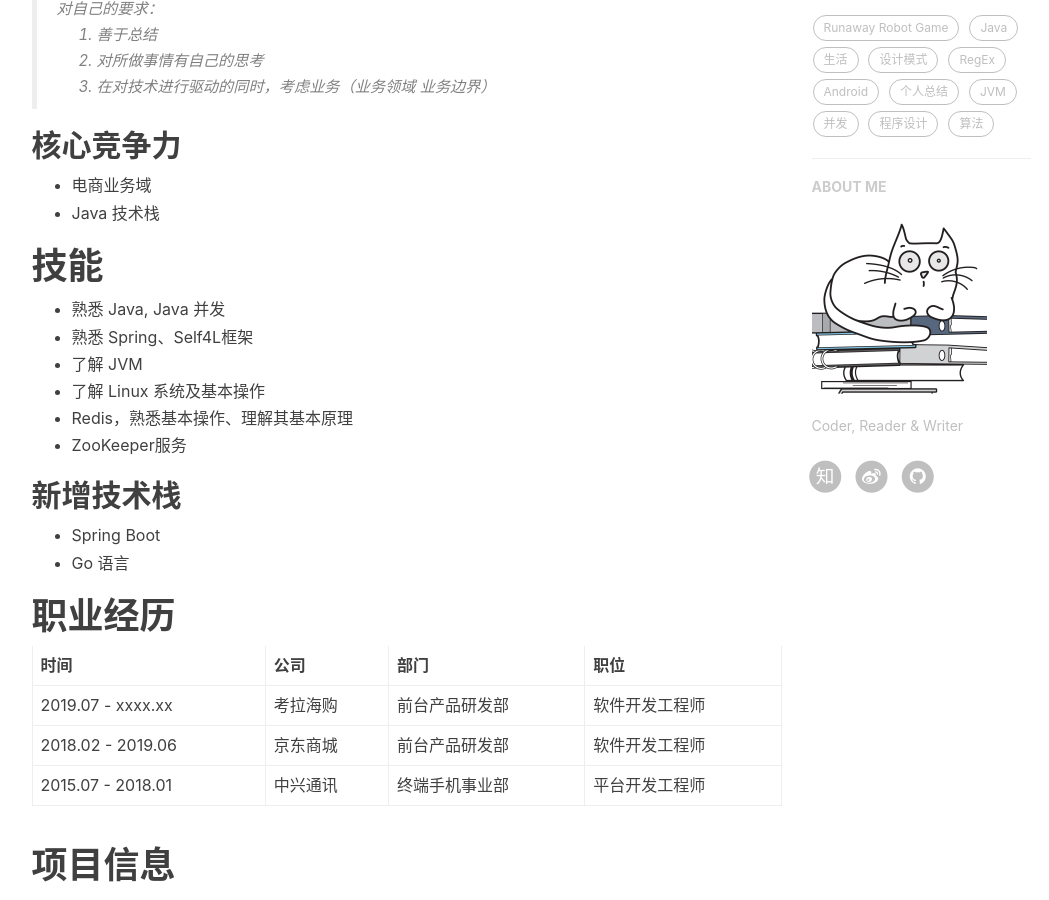
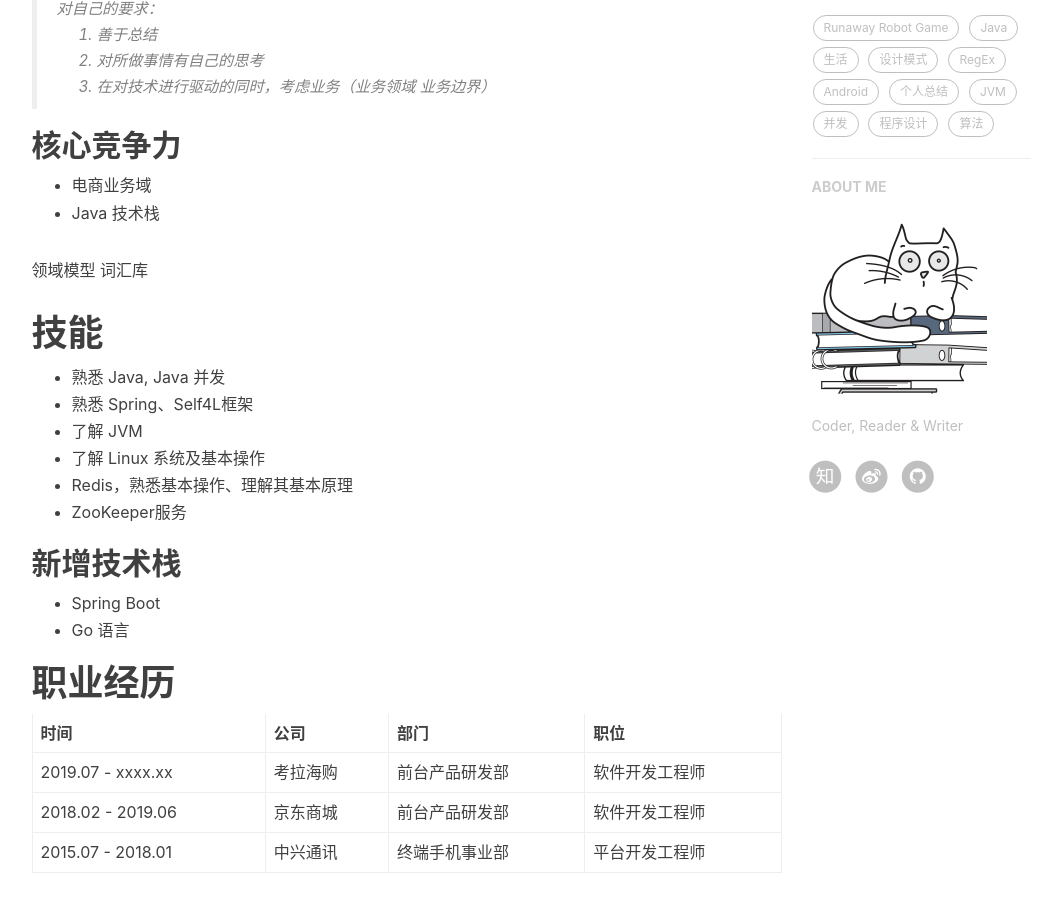
Before and after one commit to fxleyu/fxleyu.github.io, a Jekyll site: the page built from about.md, in a window 1280 px wide and 900 px high, scrolled down 452 px. Shown: the whole window, without its empty margins (136-1185 px from the left). Built offline with Jekyll 4.4.1, drawn with Linux system fonts in a browser that asks for light colours; nearby versions of some CDN libraries; comment, search, counter and statistics services are not loaded.

Commit message:
Update about.md

```diff
--- a/about.md
+++ b/about.md
@@ -11,6 +11,10 @@
 ## 核心竞争力
 - 电商业务域
 - Java 技术栈
+
+
+领域模型
+词汇库
 
 # 技能
 - 熟悉 Java, Java 并发
```
